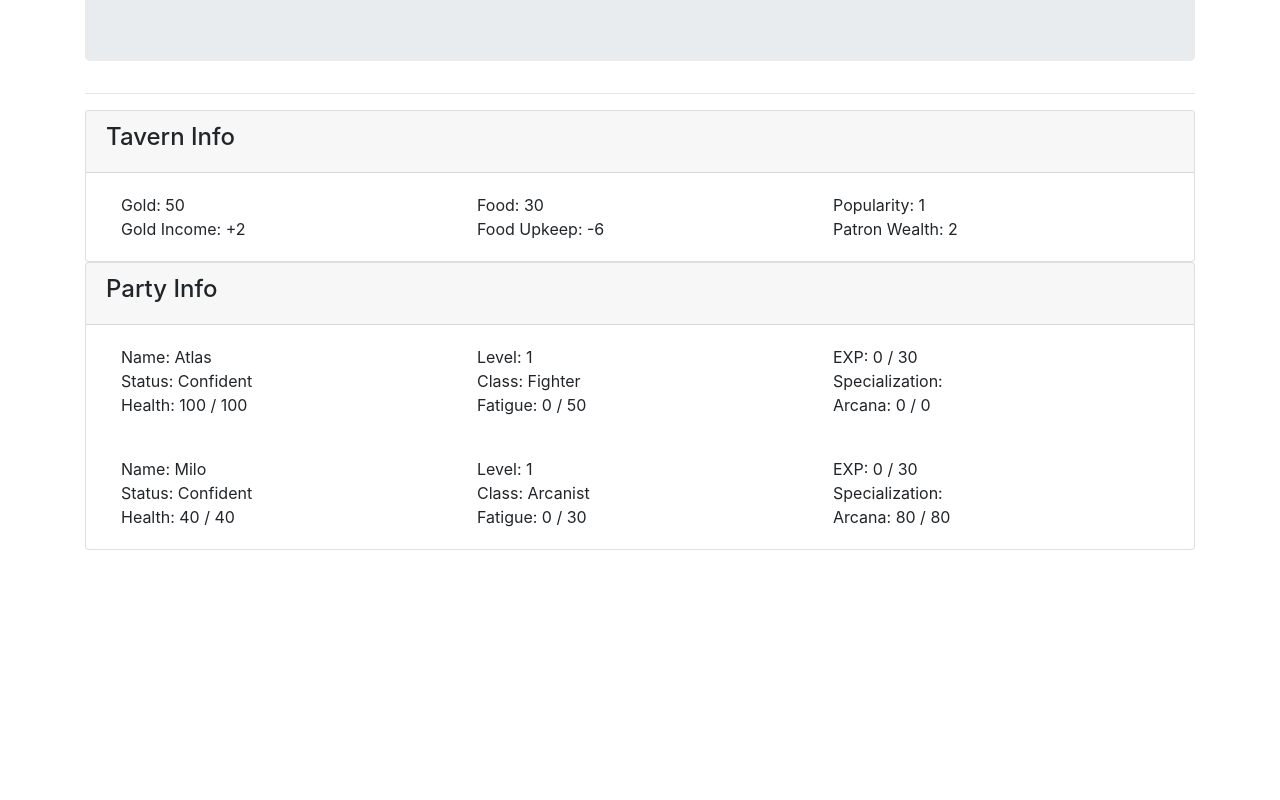
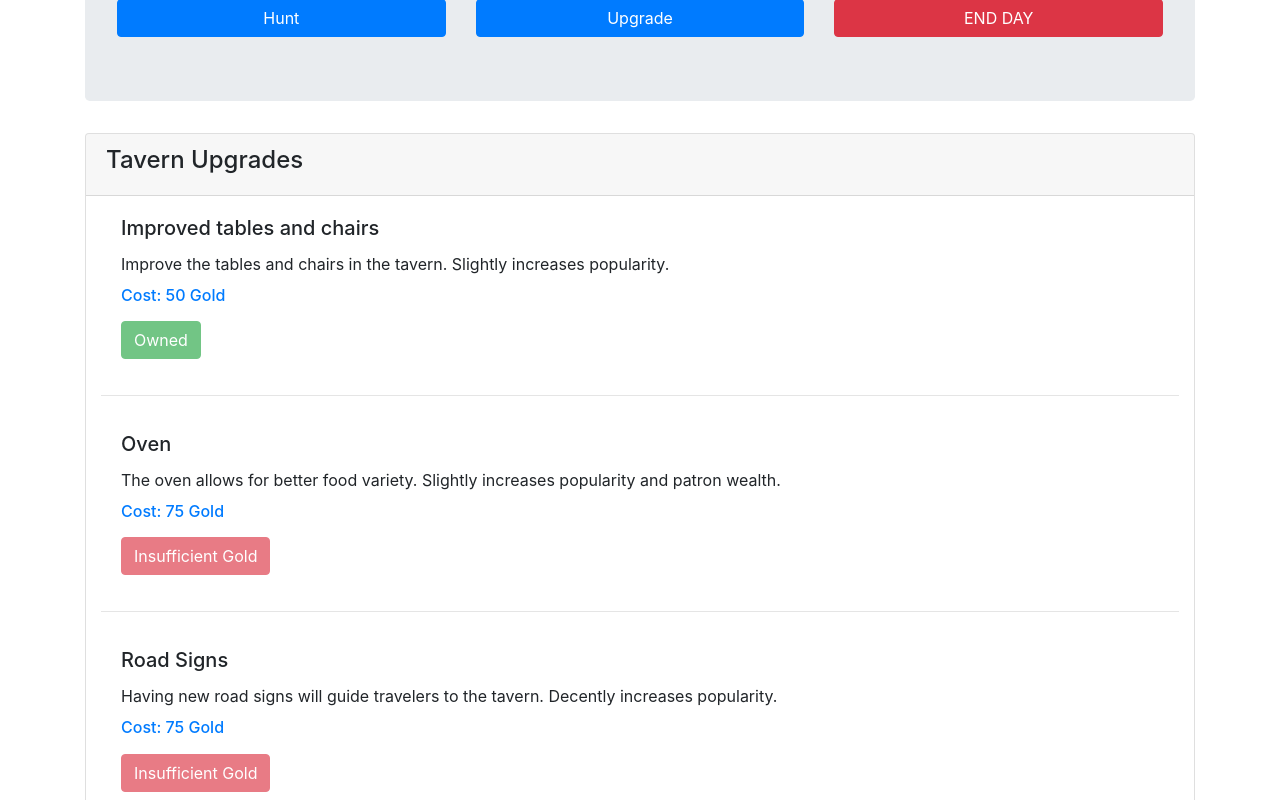
Before and after one commit to Infiniafication/angular-tavern, an Angular app: page /upgrade/1 in a window 1280 px wide. Before the commit this address led to /. Shown: the part 540-1340 px from the top of the page. Before the commit the page ends 1090 px from the top, so only its background shows below. Built offline with nearby package versions, Linux system fonts and the light colour scheme.

Commit message:
Implement Upgrades

```diff
--- a/src/app/app.module.ts
+++ b/src/app/app.module.ts
@@ -29,6 +29,7 @@ import { DayService } from './day.service';
       { path: 'hunt', component: HuntAreaComponent },
       { path: 'hunt/:id', component: HuntDetailsComponent },
       { path: 'upgrade', component: UpgradesComponent },
+      { path: 'upgrade/:id', component: UpgradesComponent },
       { path: 'end', component: DayEndComponent },
     ])
   ],
--- a/src/app/mock-upgrades.ts
+++ b/src/app/mock-upgrades.ts
@@ -7,7 +7,7 @@ export const UPGRADES: Upgrade[] = [
     description: "Improve the tables and chairs in the tavern. Slightly increases popularity.",
     popularity: 1,
     wealth: 0,
-    goldCost: 10,
+    goldCost: 50,
     obtained: false,
   },
   {
@@ -16,16 +16,16 @@ export const UPGRADES: Upgrade[] = [
     description: "The oven allows for better food variety. Slightly increases popularity and patron wealth.",
     popularity: 1,
     wealth: 2,
-    goldCost: 25,
+    goldCost: 75,
     obtained: false,
   },
   {
     id: 3,
     name: "Road Signs",
     description: "Having new road signs will guide travelers to the tavern. Decently increases popularity.",
-    popularity: 2,
+    popularity: 3,
     wealth: 0,
-    goldCost: 20,
+    goldCost: 75,
     obtained: false,
   },
   {
@@ -34,7 +34,7 @@ export const UPGRADES: Upgrade[] = [
     description: "The horse stable will attract wealthier travelers. Decently increases popularity and patron wealth.",
     popularity: 2,
     wealth: 4,
-    goldCost: 45,
+    goldCost: 95,
     obtained: false,
   },
   {
@@ -43,7 +43,7 @@ export const UPGRADES: Upgrade[] = [
     description: "Having bedrooms allows travelers to rest for the day. Greatly increases popularity and slightly increases patron wealth.",
     popularity: 4,
     wealth: 2,
-    goldCost: 50,
+    goldCost: 100,
     obtained: false,
   },
   {
@@ -52,7 +52,7 @@ export const UPGRADES: Upgrade[] = [
     description: "The bathhouse allows travelers to freshen up. Vastly increases popularity and patron wealth.",
     popularity: 6,
     wealth: 8,
-    goldCost: 100,
+    goldCost: 180,
     obtained: false,
   },
 ];
--- a/src/app/tavern.service.ts
+++ b/src/app/tavern.service.ts
@@ -2,6 +2,9 @@ import { Injectable } from '@angular/core';
 import { Observable, of } from 'rxjs';
 import { Tavern } from './tavern';
 import { TAVERNSTATS } from './mock-tavern-stats'; //TODO: Replace this with proper data storage method
+import { Upgrade } from './upgrade';
+import { UPGRADES } from './mock-upgrades'; //TODO: Replace this with proper data storage method
+import { MessageService } from './message.service';
 
 @Injectable({
   providedIn: 'root',
@@ -9,10 +12,14 @@ import { TAVERNSTATS } from './mock-tavern-stats'; //TODO: Replace this with pro
 
 export class TavernService {
 
-  constructor() { }
+  constructor( private messageService: MessageService, ) { }
 
   getTavernStats(): Observable<Tavern> {
     return of(TAVERNSTATS);
+  }
+
+  getUpgrades(): Observable<Upgrade> {
+    return of(UPGRADES);
   }
 
   // Calculate Tavern Gold Income
@@ -41,6 +48,14 @@ export class TavernService {
     TAVERNSTATS.food += food;
   }
 
+  addPopularity(popularity: number): void {
+    TAVERNSTATS.popularity += popularity;
+  }
+
+  addPatronWealth(patronWealth: number): void {
+    TAVERNSTATS.patronWealth += patronWealth;
+  }
+
   addActionPoints(AP: number): boolean {
     if(TAVERNSTATS.actionPoints + AP < 0)
       return false;
@@ -53,4 +68,38 @@ export class TavernService {
     TAVERNSTATS.actionPoints = 10; // TODO: Move this into data storage
   }
 
+  purchaseUpgrade(id: number): void {
+    if(id>0)
+    {
+      id--; // Decrement to match zero-based array index
+      if(!UPGRADES[id].obtained)
+      {
+        if(TAVERNSTATS.gold>=UPGRADES[id].goldCost)
+        {
+          this.addGold(-UPGRADES[id].goldCost);
+          this.addPopularity(UPGRADES[id].popularity);
+          this.addPopularity(UPGRADES[id].wealth);
+          UPGRADES[id].obtained = true;
+
+          this.calculateIncome();
+          this.calculateUpkeep();
+
+          this.messageService.add("'" + UPGRADES[id].name + "' successfully purchased.");
+          return;
+        }
+        else
+        {
+          this.messageService.add("Could not purchase upgrade due to insufficient gold.");
+          return;
+        }
+      }
+      else
+      {
+        this.messageService.add("Upgrade already owned.");
+        return;
+      }
+    }
+    this.messageService.add("Could not upgrade. Please try again.");
+  }
+
 }
--- a/src/app/upgrades/upgrades.component.html
+++ b/src/app/upgrades/upgrades.component.html
@@ -1,6 +1,32 @@
-<p>
-This function is not developed yet.
-</p>
-<p>
-Some upgrades will be shown here.
-</p>
+<div class="container-fluid card">
+  <div class="row card-header">
+    <h4>Tavern Upgrades</h4>
+  </div>
+
+  <!-- List all upgrades -->
+  <div *ngFor="let upgrade of upgrades">
+    <div class="card-body card-text">
+      <div class="row">
+        <div class="col">
+          <h5 class="card-title">{{upgrade.name}}</h5>
+
+        </div>
+      </div>
+      <div class="row">
+        <div class="col">
+          <p class="card-text">{{upgrade.description}}</p>
+          <h6 class="card-subtitle mb-2 text-primary">Cost: {{upgrade.goldCost}} Gold</h6>
+        </div>
+      </div>
+      <div class="row pt-2">
+        <div class="col">
+          <a href="#" class="btn btn-primary" *ngIf="(!upgrade.obtained) && (tavern.gold >= upgrade.goldCost)" routerLink="/upgrade/{{upgrade.id}}">Purchase</a>
+          <a href="#" class="btn btn-danger disabled" *ngIf="(!upgrade.obtained) && (tavern.gold < upgrade.goldCost)">Insufficient Gold</a>
+          <a href="#" class="btn btn-success disabled" *ngIf="upgrade.obtained">Owned</a>
+        </div>
+      </div>
+    </div>
+    <hr>
+  </div>
+
+</div>
--- a/src/app/upgrades/upgrades.component.ts
+++ b/src/app/upgrades/upgrades.component.ts
@@ -1,4 +1,10 @@
 import { Component, OnInit } from '@angular/core';
+import { ActivatedRoute } from '@angular/router';
+import { Location } from '@angular/common';
+import { Upgrade } from '../upgrade';
+import { Tavern } from '../tavern';
+import { TavernService } from '../tavern.service';
+
 
 @Component({
   selector: 'app-upgrades',
@@ -7,9 +13,34 @@ import { Component, OnInit } from '@angular/core';
 })
 export class UpgradesComponent implements OnInit {
 
-  constructor() { }
+  constructor(
+    private tavernService: TavernService,
+    private route: ActivatedRoute,
+    private location: Location,
+  ) { }
 
   ngOnInit() {
+    this.getUpgrades();
+    this.getTavernStats();
+    this.id = +this.route.snapshot.paramMap.get('id');
+    if(this.id>0)
+      this.purchaseUpgrade();
+  }
+
+  upgrades: Upgrade;
+  tavern: Tavern;
+  id: number;
+
+  getUpgrades(): void {
+    this.tavernService.getUpgrades().subscribe(upgrades => this.upgrades = upgrades);
+  }
+
+  getTavernStats(): void {
+    this.tavernService.getTavernStats().subscribe(tavern => this.tavern = tavern);
+  }
+
+  purchaseUpgrade(): void{
+    this.tavernService.purchaseUpgrade(this.id);
   }
 
 }
```
Also changed, not shown: src/app/heroes/heroes.component.html (indentation only).
